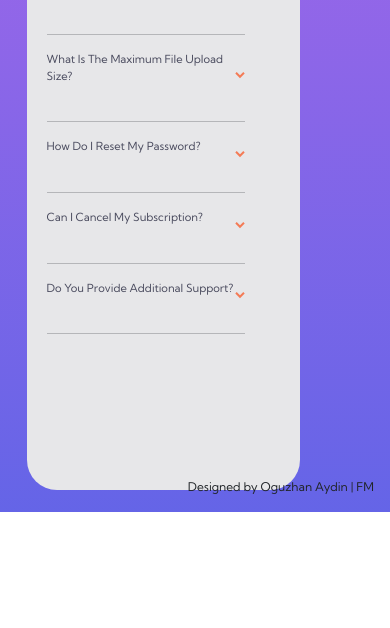
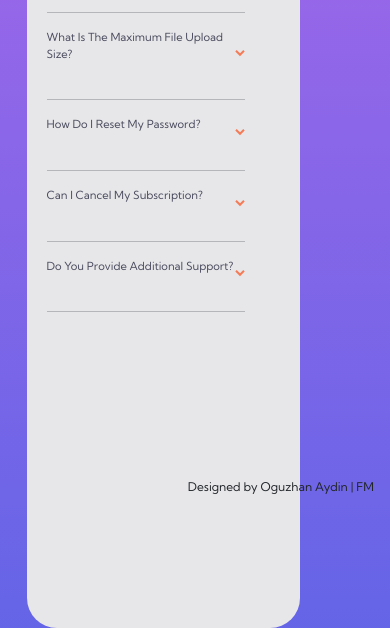
Before and after one commit to moritanyali/faq-main-page, a plain HTML site: page index.html in a window 390 px wide. Shown: the part 332-960 px from the top of the page. Before the commit the page ends 844 px from the top, so only its background shows below. Drawn offline with nearby package versions, Linux system fonts and the light colour scheme.

Commit message:
Update styles.css

```diff
--- a/styles.css
+++ b/styles.css
@@ -28,7 +28,7 @@ hr {
     background-image: linear-gradient(hsl(273, 75%, 66%), hsl(240, 73%, 65%));
     background-size: cover;
     width: 100%;
-    height: 100vh;
+    min-height: 100vh;
 
 }
 
@@ -37,14 +37,12 @@ hr {
     justify-content: center;
     justify-items: center;
     align-items: center;
-    min-height: 100vh;
-
 
 }
 
 .content-box {
     width: 70%;
-    height: 50rem;
+    height: 30%;
     background-color: hsl(240, 5%, 91%);
     border-radius: 30px;
     background-image: url(images/bg-pattern-desktop.svg);
@@ -165,6 +163,7 @@ top: -27rem;
     .content-box {
 
         background-image: none;
+        height: 60rem;
     }
 
 
```
